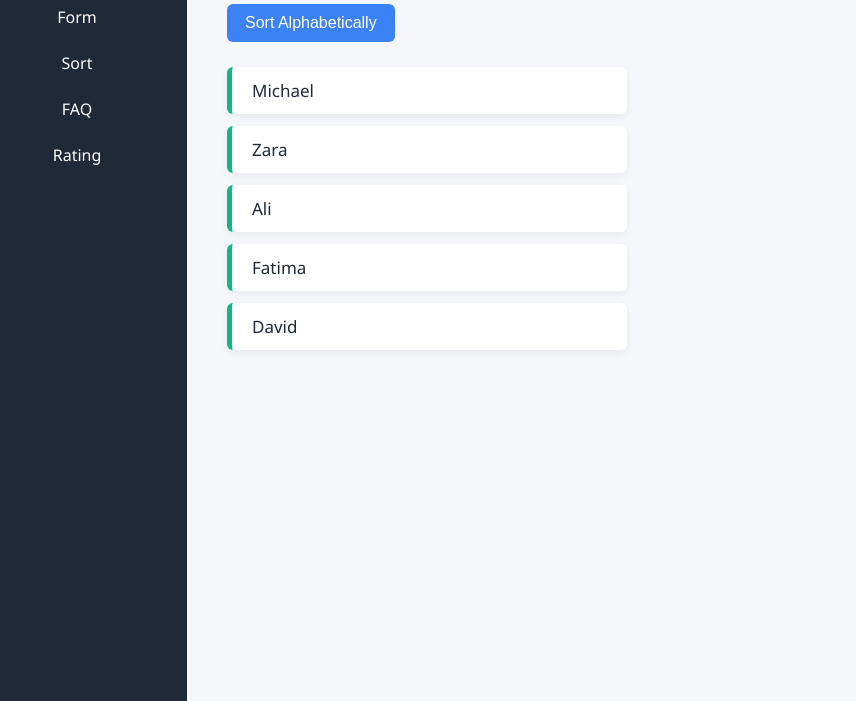
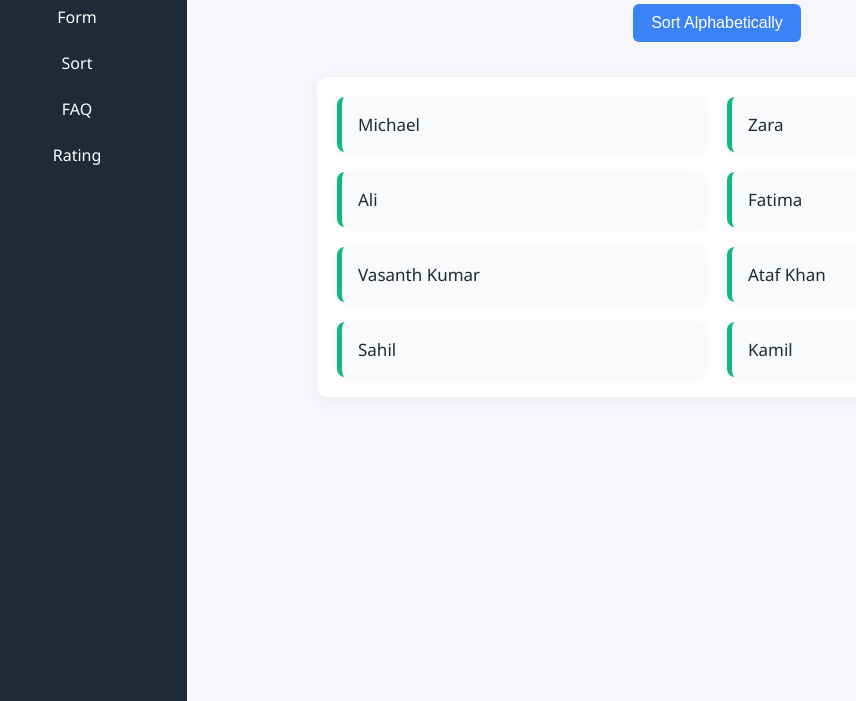
Before and after one commit to Ataf-design1/ntwist-frontend-assignment, a plain HTML site: page sort.html in a window 1280 px wide. Shown: the part 99-800 px from the top of the page, without its empty margins (33-889 px from the left). Drawn offline with Linux system fonts and the light colour scheme.

Commit message:
updated sorting page

```diff
--- a/assets/css/index.css
+++ b/assets/css/index.css
@@ -48,6 +48,9 @@ body {
   margin-left: 220px;
   padding: 40px;
   width: calc(100% - 220px);
+  display: flex;
+  flex-direction: column;
+  align-items: center;
 }
 
 .main-content h1 {
@@ -62,6 +65,7 @@ form {
   border-radius: 10px;
   box-shadow: 0 5px 20px rgba(0, 0, 0, 0.07);
   max-width: 500px;
+  width: 100%;
   margin-bottom: 30px;
   display: flex;
   flex-direction: column;
@@ -125,18 +129,27 @@ form button:hover {
   display: none;
 }
 
-/* Entries List */
+/* Entries List Container */
 #entriesList {
   list-style: none;
-  padding-left: 0;
-  max-width: 600px;
+  padding: 20px;
+  max-width: 800px;
+  width: 100%;
+  background-color: #ffffff;
+  border-radius: 10px;
+  box-shadow: 0 4px 20px rgba(0, 0, 0, 0.05);
+  display: grid;
+  grid-template-columns: repeat(auto-fit, minmax(250px, 1fr));
+  gap: 20px;
+  margin-top: 30px;
 }
 
+/* Individual Entry Card */
 #entriesList li {
-  background-color: white;
-  padding: 15px 20px;
-  margin-bottom: 10px;
+  background-color: #f9fafb;
+  padding: 16px;
   border-left: 5px solid #10b981;
-  box-shadow: 0 3px 8px rgba(0, 0, 0, 0.06);
-  border-radius: 6px;
+  border-radius: 8px;
+  box-shadow: 0 2px 10px rgba(0, 0, 0, 0.04);
+  word-wrap: break-word;
 }
--- a/assets/css/sort.css
+++ b/assets/css/sort.css
@@ -48,6 +48,9 @@ body {
   margin-left: 220px;
   padding: 40px;
   width: calc(100% - 220px);
+  display: flex;
+  flex-direction: column;
+  align-items: center;
 }
 
 .main-content h1 {
@@ -76,17 +79,26 @@ body {
 /* List Styling */
 #nameList {
   list-style: none;
-  padding-left: 0;
-  max-width: 400px;
+  padding: 20px;
+  max-width: 800px;
+  width: 100%;
+  background-color: #ffffff;
+  border-radius: 10px;
+  box-shadow: 0 4px 20px rgba(0, 0, 0, 0.05);
+  display: grid;
+  grid-template-columns: repeat(auto-fit, minmax(250px, 1fr));
+  gap: 20px;
+  margin-top: 10px;
 }
 
+/* Individual Name Card */
 #nameList li {
-  background-color: white;
-  padding: 12px 20px;
-  margin-bottom: 12px;
+  background-color: #f9fafb;
+  padding: 16px;
   border-left: 5px solid #10b981;
-  border-radius: 6px;
-  box-shadow: 0 3px 8px rgba(0, 0, 0, 0.06);
+  border-radius: 8px;
+  box-shadow: 0 2px 10px rgba(0, 0, 0, 0.04);
   font-size: 17px;
   color: #1f2937;
+  word-wrap: break-word;
 }
--- a/sort.html
+++ b/sort.html
@@ -23,7 +23,10 @@
         <li>Zara</li>
         <li>Ali</li>
         <li>Fatima</li>
-        <li>David</li>
+        <li>Vasanth Kumar</li>
+        <li>Ataf Khan</li>
+        <li>Sahil</li>
+        <li>Kamil</li>
       </ul>
     </div>
 
```
